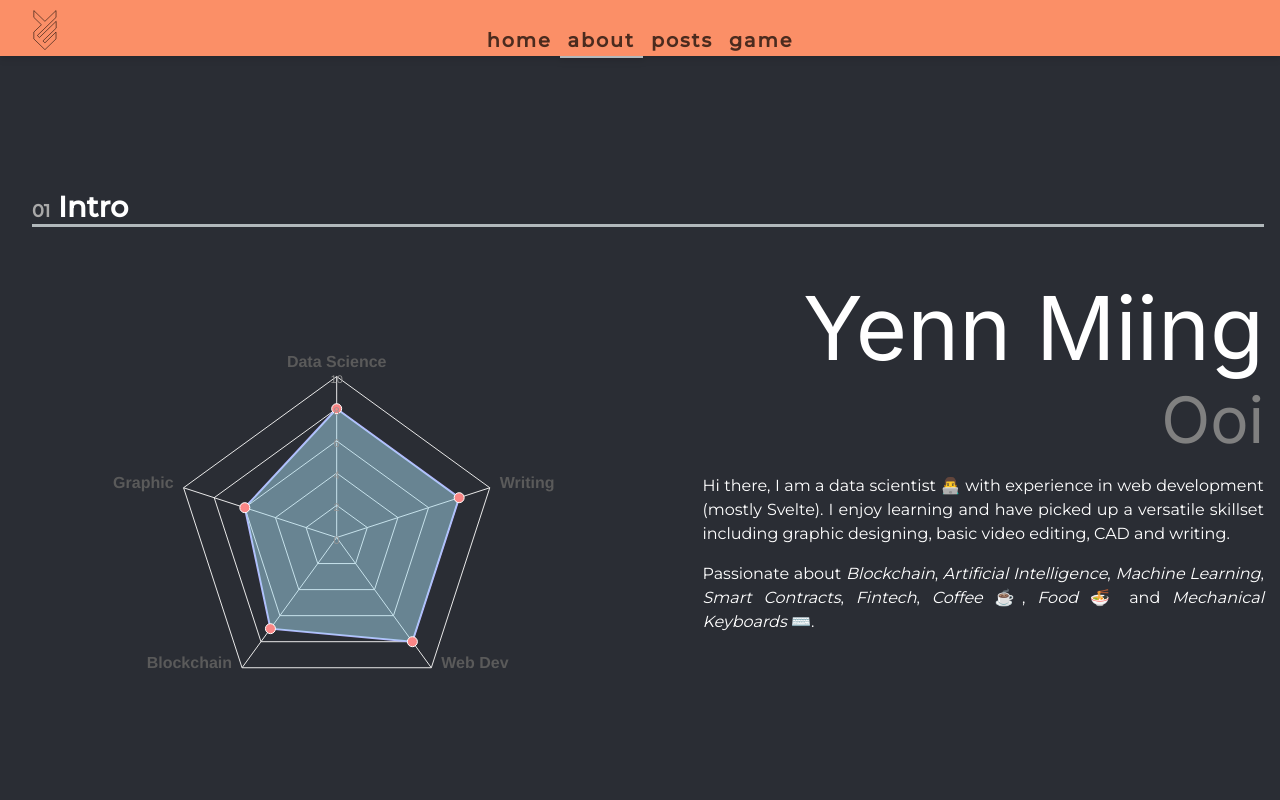
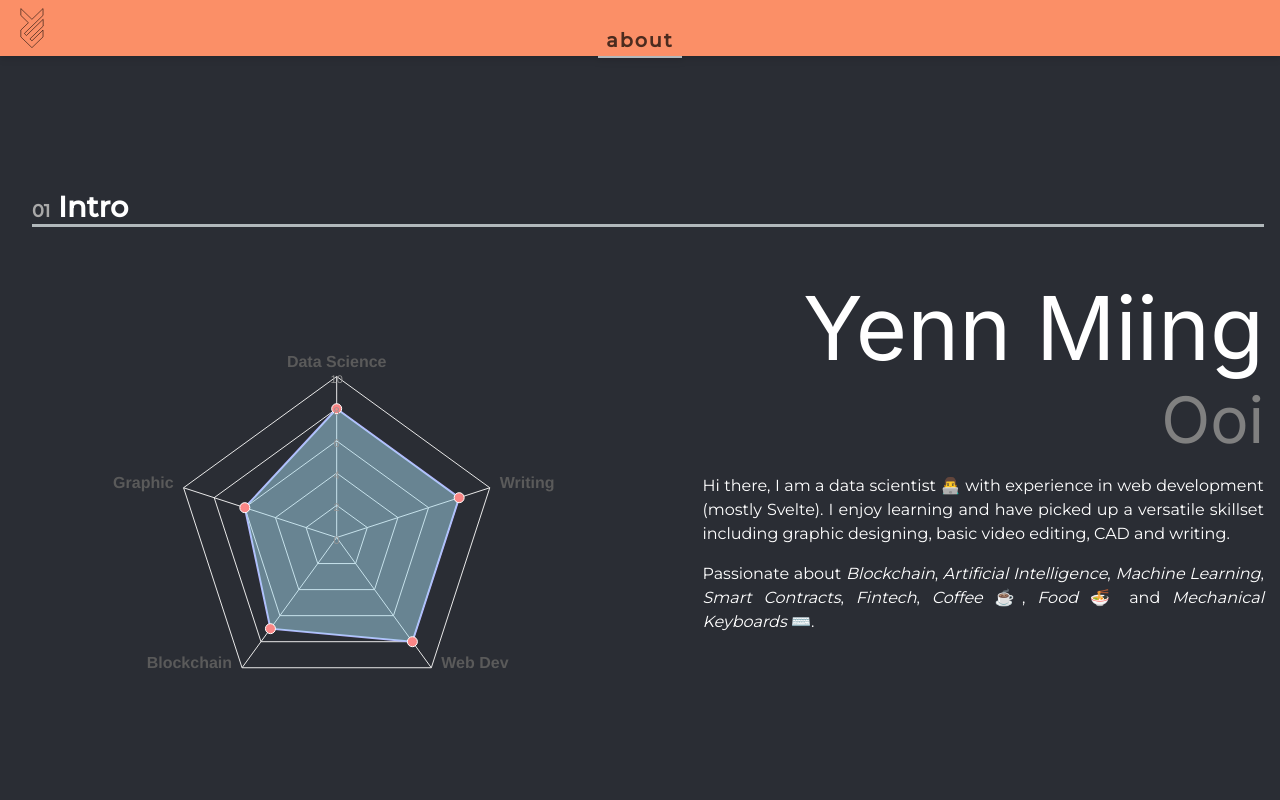
Before and after one commit to yenn01/website, a SvelteKit app: page /about in a window 1280 px wide. Shown: the top 800 px of the page. Built offline with nearby package versions, Linux system fonts and the light colour scheme.

Commit message:
Removed other uncomplete routes

```diff
--- a/src/routes/Header.svelte
+++ b/src/routes/Header.svelte
@@ -69,32 +69,11 @@
 	{/if}
 	<nav>
 		<ul>
-			<li class:active={$page.url.pathname === '/'}>
-				<a
-					href="/"
-					class="header-choice"
-					style=" {$page.url.pathname === '/' ? 'border-bottom: 2px solid #b1b8bb;' : ''}">home</a
-				>
-			</li>
 			<li class:active={$page.url.pathname === '/about'}>
 				<a
 					href="/about"
 					style=" {$page.url.pathname === '/about' ? 'border-bottom: 2px solid #b1b8bb;' : ''}"
 					>about</a
-				>
-			</li>
-			<li class:active={$page.url.pathname.startsWith('/sverdle')}>
-				<a
-					href="/sverdle"
-					style=" {$page.url.pathname === '/posts' ? 'border-bottom: 2px solid #b1b8bb;' : ''}"
-					>posts</a
-				>
-			</li>
-			<li class:active={$page.url.pathname.startsWith('/sverdle')}>
-				<a
-					href="/sverdle"
-					style=" {$page.url.pathname === '/games' ? 'border-bottom: 2px solid #b1b8bb;' : ''}"
-					>game</a
 				>
 			</li>
 		</ul>
@@ -107,10 +86,10 @@
 	}
 
 	#headerLogo {
-		top: 10px;
-		left: 0;
-		width: 90px;
-		height: 40px;
+		top: 1vh;
+		left: 1rem;
+		width: 2rem;
+		height: 2.5rem;
 		position: absolute;
 	}
 
```
